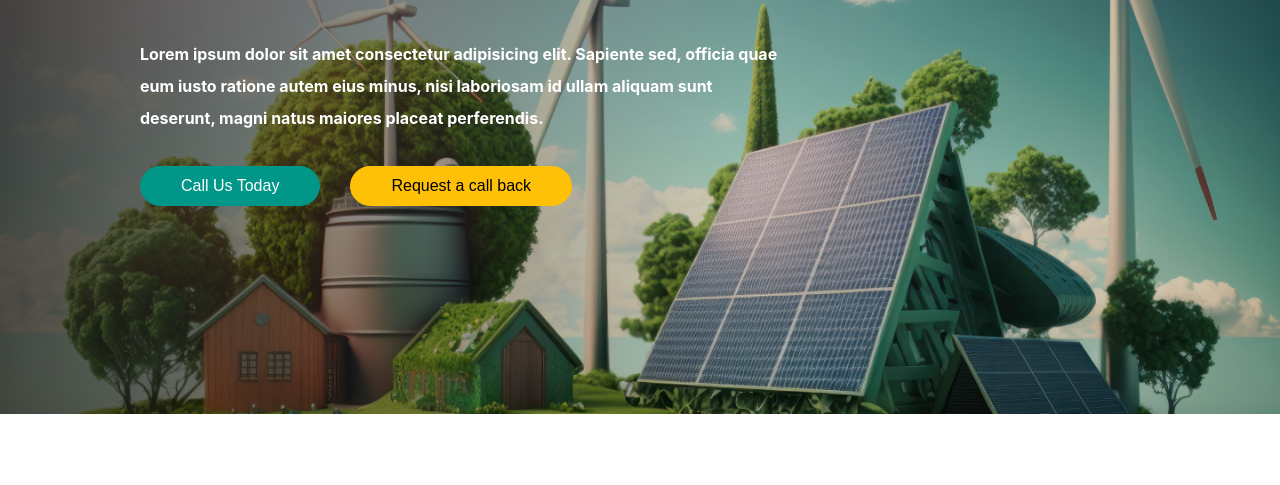
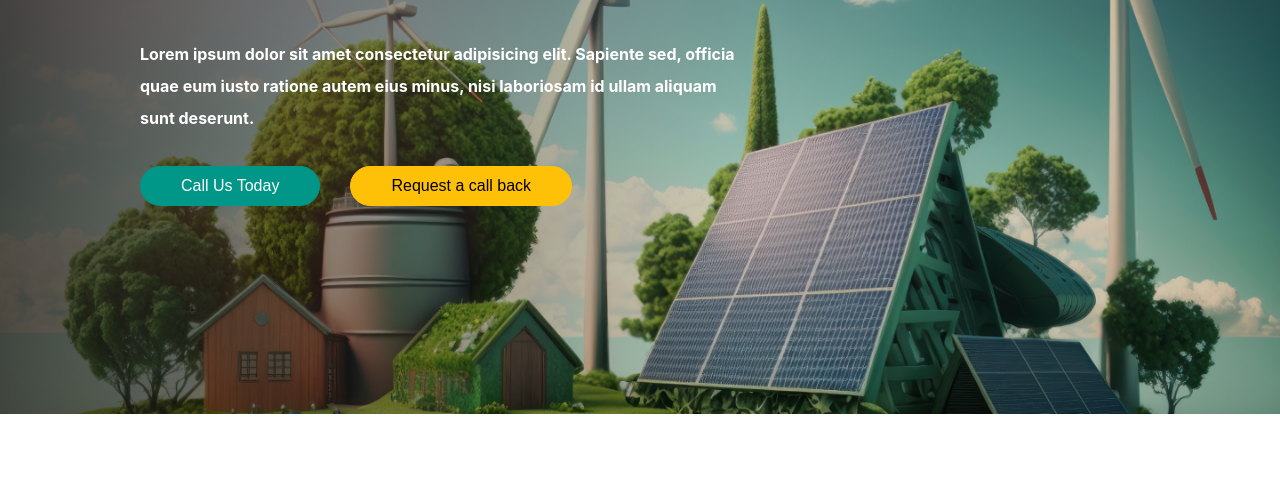
Before and after one commit to ayaelsherif21/Landing-page, a plain HTML site: page index.html in a window 1280 px wide. Shown: the part 315-800 px from the top of the page. Drawn offline with Linux system fonts and the light colour scheme; a small style sheet from the web is missing.

Commit message:
edited text

```diff
--- a/index.html
+++ b/index.html
@@ -40,8 +40,7 @@
           <p>
             Lorem ipsum dolor sit amet consectetur adipisicing elit. Sapiente
             sed, officia quae eum iusto ratione autem eius minus, nisi
-            laboriosam id ullam aliquam sunt deserunt, magni natus maiores
-            placeat perferendis.
+            laboriosam id ullam aliquam sunt deserunt.
           </p>
           <div class="btns">
             <button class="btn">Call Us Today</button>
--- a/style.css
+++ b/style.css
@@ -96,6 +96,7 @@ header {
     line-height: 2;
     margin-top: 0.6rem;
     margin-bottom: 2rem;
+    width: 95%;
 
   }
   .btns{
```
